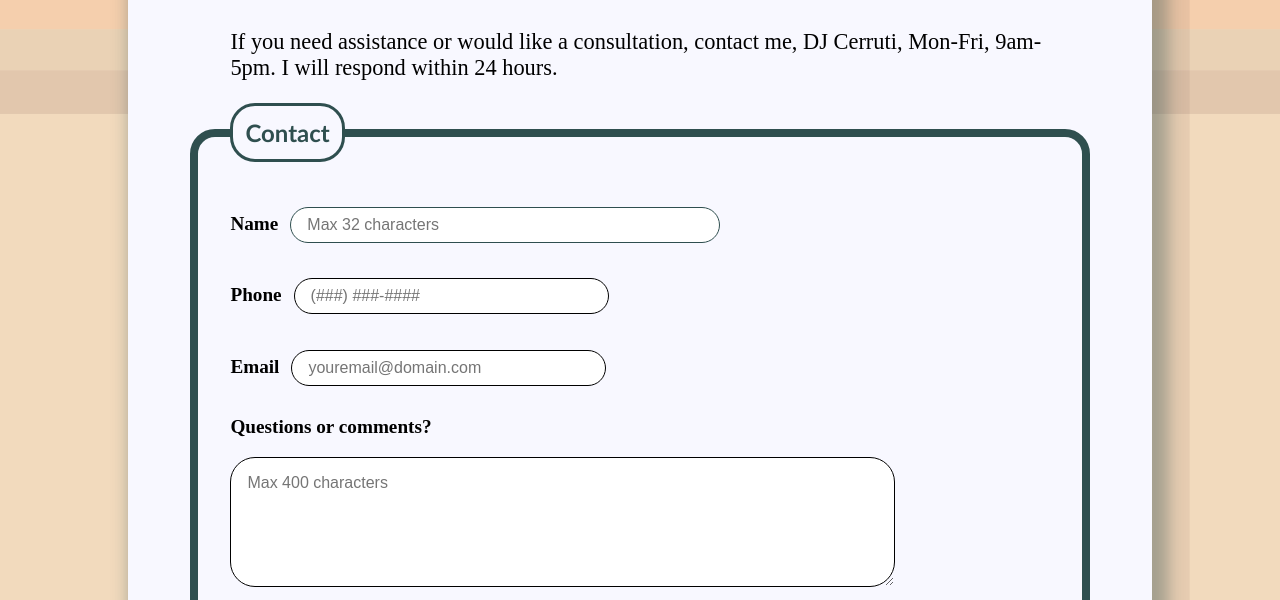
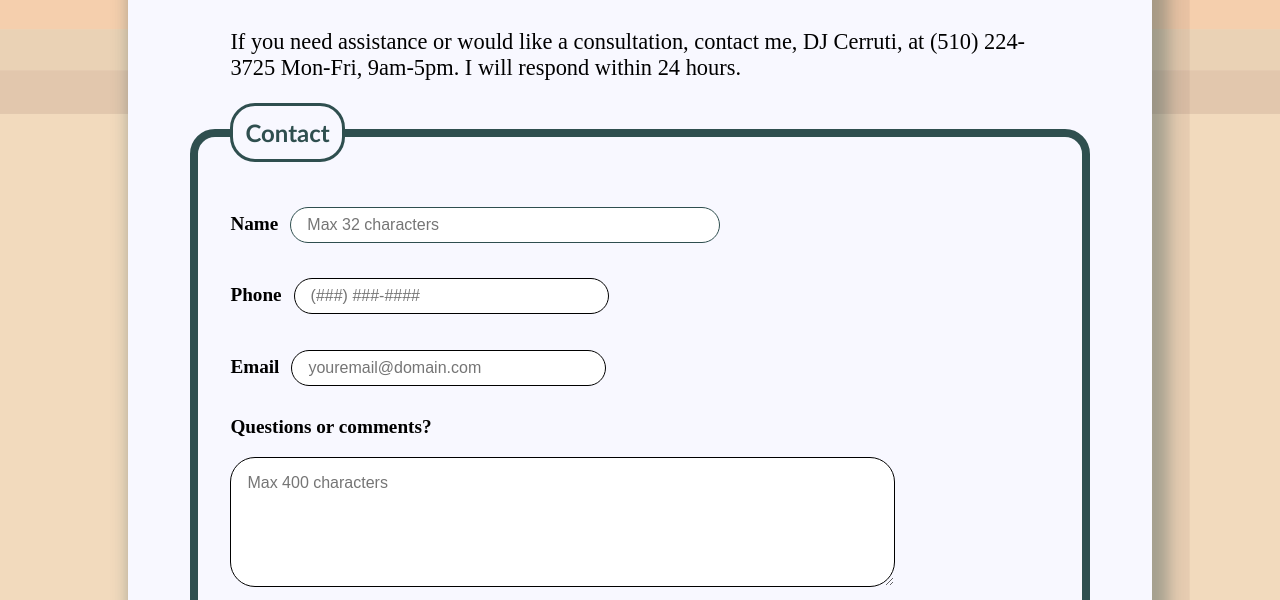
Before and after one commit to DjCerruti/djcwebdesign1, a plain HTML site: page contact.html in a window 1280 px wide. Shown: the part 198-798 px from the top of the page. Drawn offline with Linux system fonts and the light colour scheme; a web font is replaced by a local one.

Commit message:
Update contact.html

```diff
--- a/contact.html
+++ b/contact.html
@@ -29,7 +29,7 @@
         <h2>Contact</h2>
       </div>
         <div class="intro">
-            <p>If you need assistance or would like a consultation, contact me, DJ Cerruti, Mon-Fri, 9am-5pm. I will respond within 24 hours.</p>
+            <p>If you need assistance or would like a consultation, contact me, DJ Cerruti, at (510) 224-3725 Mon-Fri, 9am-5pm. I will respond within 24 hours.</p>
         </div>
 
        <div class="container">
```
